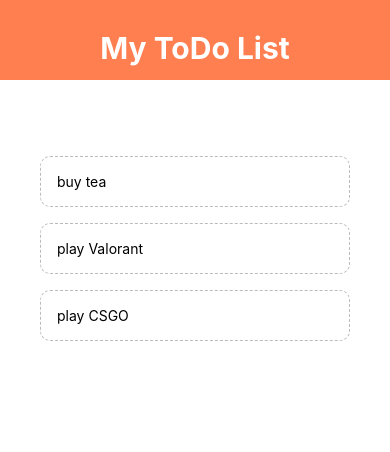
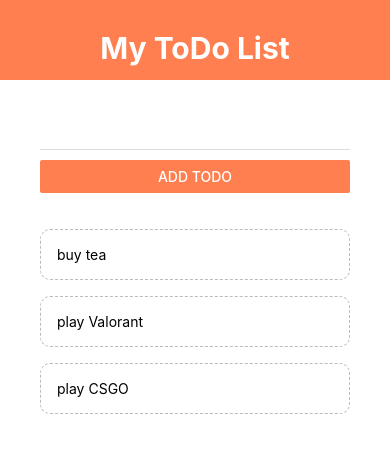
Before and after one commit to rishkwal/todo-native, a React Native app: screen / in a window 390 px wide. Shown: the top 452 px of the page. Built offline with nearby package versions, Linux system fonts and the light colour scheme.

Commit message:
todo app working

```diff
--- a/App.js
+++ b/App.js
@@ -2,6 +2,7 @@
 import { StyleSheet, Text, View, FlatList } from 'react-native';
 import Header from './components/header'
 import TodoItem from './components/TodoItem'
+import AddTodo from './components/addTodo';
 
 export default function App() {
   const [todos,setTodos] = useState([
@@ -16,11 +17,22 @@
     })
   }
 
+  const submitHandler = (text) => {
+    setTodos((prevTodos) => {
+        setTodos((prevTodos) => {
+            return [
+                {text: text, key: Math.random().toString()},
+                ...prevTodos
+            ]
+        })
+    })
+}
+
   return (
     <View style={styles.container}>
       < Header />
       <View style={styles.content}>
-        {/* to form */}
+        <AddTodo submitHandler={submitHandler}/>
         <View style={styles.list}>
           <FlatList
             data={todos}
--- /dev/null
+++ b/components/addTodo.js
@@ -0,0 +1,32 @@
+import React,{useState} from 'react';
+import {StyleSheet, Text, TextInput, Button, View} from 'react-native';
+
+export default function AddTodo({submitHandler}){
+    const[text, setText] = useState('');
+
+    const changeHandler = (val) => {
+        setText(val)
+    }
+
+    return(
+        <View>
+            <TextInput
+            style={styles.input}
+            placeHolder='new todo...'
+            onChangeText={changeHandler}/>
+        <Button onPress={() => submitHandler(text)} title='add todo' color='coral' />
+        </View>
+    )
+}
+
+
+
+const styles = StyleSheet.create({
+    input: {
+        marginBottom: 10,
+        paddingHorizontal: 8,
+        paddingVertical: 6,
+        borderBottomWidth: 1,
+        borderBottomColor: '#ddd'
+    }
+})
```
